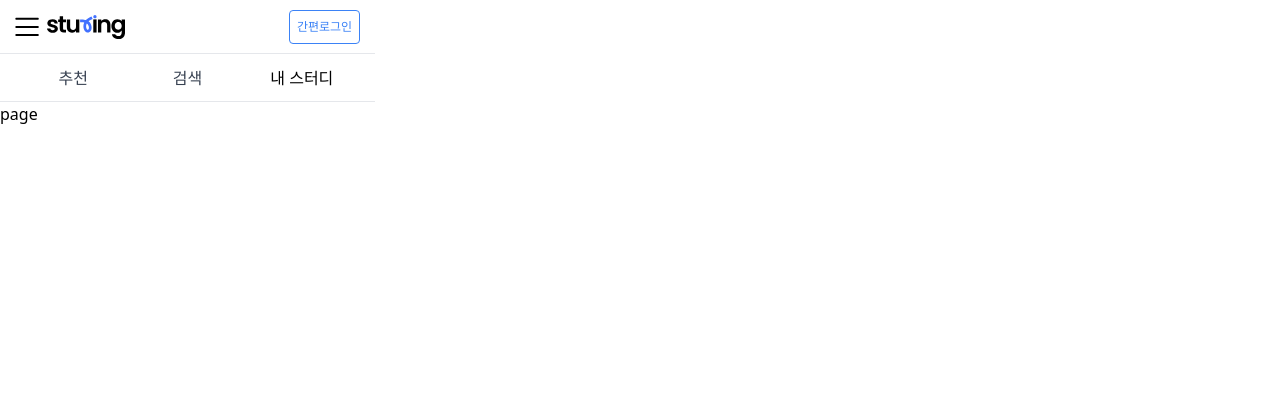
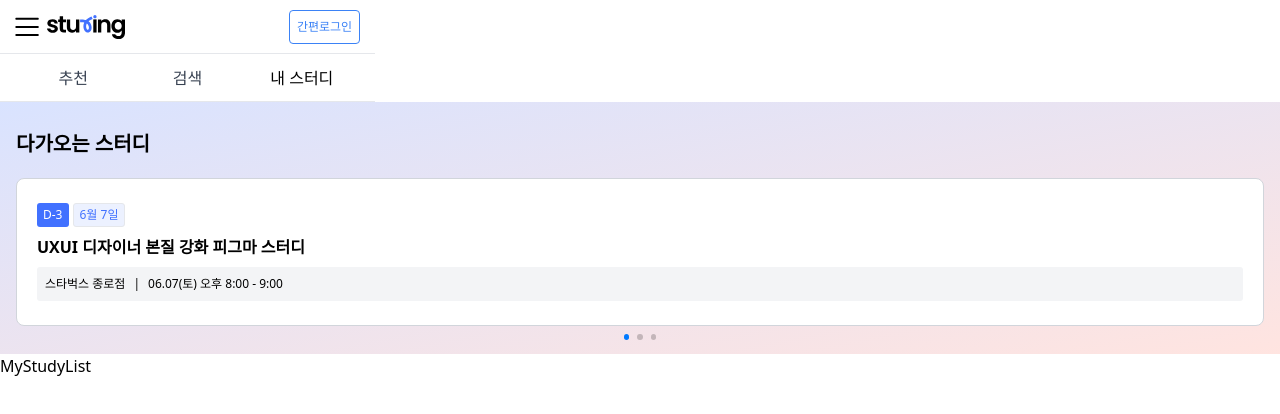
Before and after one commit to develop-13/sturing, a Next.js app: page /myStudy in a window 1280 px wide. Shown: the top 414 px of the page. Built offline with nearby package versions, Linux system fonts and the light colour scheme.

Commit message:
swiper js를 사용한해 upcomingStudy 페이지네이션 구현1

```diff
--- a/src/app/globals.css
+++ b/src/app/globals.css
@@ -6,3 +6,11 @@
   margin: 0;
   padding: 0;
 }
+
+.customBullet {
+  cursor: pointer;
+  width: 5.48px;
+  height: 6px;
+  border-radius: 8px;
+  background-color: red;
+}
--- a/src/app/layout.tsx
+++ b/src/app/layout.tsx
@@ -15,7 +15,7 @@ export default function RootLayout({
 }>) {
   return (
     <html lang="en">
-      <body className="flex justify-center bg-gray-500">
+      <body className="flex justify-center">
         <div className="w-screen h-screen bg-white">
           <HeaderSection />
           {children}
--- /dev/null
+++ b/src/app/myStudy/components/MyStudyList.tsx
@@ -0,0 +1,6 @@
+"use client";
+function MyStudyList() {
+  return <div>MyStudyList</div>;
+}
+
+export default MyStudyList;
--- /dev/null
+++ b/src/app/myStudy/components/UpcomingStudyInfo.tsx
@@ -0,0 +1,45 @@
+// 서버로부터 불러온 다가오는 스터디 리스트의 예상 포멧
+type TupcomingStudy = {
+  startDate: string;
+  title: string;
+  location: string;
+  hour: number;
+};
+
+function UpcomingStudyInfo({
+  upcomingStudyInfo,
+}: {
+  upcomingStudyInfo: TupcomingStudy;
+}) {
+  return (
+    <div className="py-[28px] flex flex-col gap-5 px-[16px] bg-gradient-to-br from-[#D9E3FF] 100% to-[#FFE4E0] 100%">
+      <h1 className="font-semibold text-[20px] leading-7 tracking-[-3%]">
+        다가오는 스터디
+      </h1>
+      <div className="flex flex-col gap-3">
+        <div className="px-[20px] py-[24px] flex flex-col gap-[8px] rounded-lg border border-gray-300 bg-[#ffffff]">
+          <div className="flex gap-1">
+            <button className="text-[12px] font-medium tracking-[-3%] leading-[18px] py-[2px] px-[6px] bg-[#4171FF] rounded-[3px] text-[#FFFFFF]">
+              D-3
+            </button>
+            <button className="border bg-[#ECF1FF]  py-[2px] px-[6px] rounded-[3px] text-[12px] font-medium tracking-[-3%] leading-[18px] text-[#4171FF]">
+              6월 7일
+            </button>
+          </div>
+          <h2 className="text-[16px] font-semibold leading-6 tracking-[-2%] text-[##212121]">
+            UXUI 디자이너 본질 강화 피그마 스터디
+          </h2>
+          <h6 className="bg-gray-100 rounded-[3px] p-2 flex gap-2 text-[12px] font-medium leading-[18px] tracking-[-3%]">
+            {/* 스타벅스 종로점 | 06.07(토) 오후 8:00 - 9:00 */}
+            <span>스타벅스 종로점</span>
+            <span>|</span>
+            <span>06.07(토) 오후 8:00 - 9:00</span>
+          </h6>
+        </div>
+        {/* <div><PageBtns /></div> */}
+      </div>
+    </div>
+  );
+}
+
+export default UpcomingStudyInfo;
--- /dev/null
+++ b/src/app/myStudy/components/UpcomingStudyList.tsx
@@ -0,0 +1,69 @@
+"use client";
+
+// 클라이언트 컴포넌트 여야 하는가?
+
+import { Swiper, SwiperSlide } from "swiper/react";
+import "swiper/css";
+import "swiper/css/pagination";
+
+import { Pagination } from "swiper/modules";
+import UpcomingStudyInfo from "./UpcomingStudyInfo";
+// 서버로부터 불러온 다가오는 스터디 리스트의 예상 포멧
+type TupcomingStudy = {
+  startDate: string;
+  title: string;
+  location: string;
+  hour: number;
+};
+
+const UpcomingStudyList_dummy: TupcomingStudy[] = [
+  {
+    startDate: new Date("2024-06-07T20:00:00+09:00").toISOString(),
+    title: "UXUI 디자이너 본질 강화 피그마 스터디",
+    location: "스타벅스 종로점",
+    hour: 60,
+  },
+  {
+    startDate: new Date("2024-06-15T20:00:00+09:00").toISOString(),
+    title: "자바 스터디",
+    location: "스타벅스 종로점",
+    hour: 60,
+  },
+  {
+    startDate: new Date("2024-06-22T20:00:00+09:00").toISOString(),
+    title: "next js 스터디",
+    location: "마곡 어딘가",
+    hour: 60,
+  },
+];
+
+function UpcomingStudyList() {
+  return (
+    // <div className="py-[28px] flex flex-col gap-5 px-[16px] bg-gradient-to-br from-[#D9E3FF] 100% to-[#FFE4E0] 100%">
+    //   <h1 className="font-semibold text-[20px] leading-7 tracking-[-3%]">
+    //     다가오는 스터디
+    //   </h1>
+
+    //   {UpcomingStudyList_dummy.map((UpcomingStudy, idx) => (
+    //     <UpcomingStudyInfo upcomingStudyInfo={UpcomingStudy} />
+    //   ))}
+    // </div> // 한 페이지?
+    <Swiper
+      spaceBetween={30}
+      pagination={{
+        clickable: true,
+        renderBullet: (index, className) =>
+          `<span class="${className}" style="width: 5.48px; height: 6px;"></span>`,
+      }}
+      modules={[Pagination]}
+    >
+      {UpcomingStudyList_dummy.map((UpcomingStudy, idx) => (
+        <SwiperSlide key={idx}>
+          <UpcomingStudyInfo upcomingStudyInfo={UpcomingStudy} />
+        </SwiperSlide>
+      ))}
+    </Swiper>
+  );
+}
+
+export default UpcomingStudyList;
--- /dev/null
+++ b/src/app/myStudy/components/pageBtns.tsx
@@ -0,0 +1,16 @@
+function PageBtns() {
+  return (
+    <ul className="flex gap-[10px] justify-center">
+      {Array(3)
+        .fill(null)
+        .map((el, idx) => (
+          <li
+            key={idx}
+            className="cursor-pointer w-[5.48px] h-[6px] rounded-full bg-gray-400"
+          ></li>
+        ))}
+    </ul>
+  );
+}
+
+export default PageBtns;
--- a/src/app/myStudy/page.tsx
+++ b/src/app/myStudy/page.tsx
@@ -1,5 +1,17 @@
+// 다가오는 스터디 데이터를 서버로부터 가져옴
+// myStudyList데이터를 서버로부터 가져옴
+// mySTudyList데이터를 진행 | 대기 | 수락 | 종료 별로 나누어서 StudyList 컴포넌트로 전달
+
+import MyStudyList from "./components/MyStudyList";
+import UpcomingStudyList from "./components/UpcomingStudyList";
+
 function MyStudyPage() {
-  return <div>page</div>;
+  return (
+    <div className="w-max-[375px] ">
+      <UpcomingStudyList />
+      <MyStudyList />
+    </div>
+  );
 }
 
 export default MyStudyPage;
--- a/src/components/HeaderSection.tsx
+++ b/src/components/HeaderSection.tsx
@@ -13,14 +13,14 @@ import Nav from "./Nav";
 
 let isLoggedin = false; // 임의로 지정. 여기서 로그인에 대한 정보를 가져오는 함수가 필요함
 
-const hasLogoPages = ["recommendation", "myStudy", "search"];
+const pagesWithLogo = ["recommendation", "myStudy", "search"];
 // 로고가 보여지는 페이지.
 
 function HeaderSection() {
   // url에 따라 형태를 달리함
   const [empty, pageName, searchingWord] = usePathname().split("/");
 
-  let hasLogo = hasLogoPages.includes(pageName) ? true : false;
+  let hasLogo = pagesWithLogo.includes(pageName) ? true : false;
 
   if (pageName == "search" && searchingWord) {
     hasLogo = false;
@@ -29,7 +29,7 @@ function HeaderSection() {
   if (hasLogo) {
     // 로고가 보여지게끔 스타일링
     return (
-      <div>
+      <section>
         <header className="w-full p-[15px]  flex justify-between items-center max-w-[375px] max-h-[54px] border-b border-[##E4E4E4]">
           <div className="flex gap-[8px] items-center">
             <SlMenu className="text-iconSize" />
@@ -50,7 +50,7 @@ function HeaderSection() {
           )}
         </header>
         <Nav curPageName={pageName} />
-      </div>
+      </section>
     );
   } else {
     return (
--- a/src/components/Nav.tsx
+++ b/src/components/Nav.tsx
@@ -10,10 +10,11 @@ const pageNames = [
 function Nav({ curPageName }: { curPageName: string }) {
   return (
     <div className="flex px-[16px] h-[48px] max-w-[375px] border-b border-[##E4E4E4]">
-      {pageNames.map((pageName) => (
+      {pageNames.map((pageName, idx) => (
         <Link
           href={`/${pageName[0]}`}
-          className={`flex-1 flex items-center justify-center ${
+          key={idx}
+          className={`cursor-pointer flex-1 flex items-center justify-center ${
             pageName[0] === curPageName ? "text-gray-1000" : "text-gray-700"
           }`}
         >
--- a/src/svg/Icon-logo.tsx
+++ b/src/svg/Icon-logo.tsx
@@ -8,7 +8,7 @@ export default function Icon_Logo() {
         fill="none"
         xmlns="http://www.w3.org/2000/svg"
       >
-                <g clip-path="url(#clip0_3196_2062)">
+        <g clipPath="url(#clip0_3196_2062)">
           <path
             d="M2.8697 17.1639C2.01686 16.7786 1.34227 16.2498 0.845949 15.5879C0.349623 14.926 0.0769934 14.1906 0.0315552 13.3851H3.36602C3.42894 13.8894 3.6771 14.3096 4.11051 14.6423C4.54392 14.975 5.08569 15.1396 5.73231 15.1396C6.37893 15.1396 6.85428 15.0136 7.2108 14.7614C7.56732 14.5092 7.74208 14.1836 7.74208 13.7913C7.74208 13.3641 7.52537 13.0454 7.09196 12.8317C6.65855 12.6181 5.96999 12.387 5.02277 12.1313C4.0441 11.8932 3.24369 11.648 2.62154 11.3959C1.99938 11.1437 1.46111 10.755 1.01372 10.2332C0.562833 9.71135 0.339137 9.00743 0.339137 8.12489C0.339137 7.39996 0.548852 6.73455 0.964787 6.13569C1.38072 5.53683 1.9819 5.06054 2.76135 4.71383C3.54079 4.36712 4.46004 4.19202 5.5156 4.19202C7.07798 4.19202 8.32229 4.58425 9.25203 5.36523C10.1818 6.1462 10.6956 7.20033 10.7899 8.52764H7.61974C7.57081 8.00582 7.35411 7.59257 6.96963 7.28438C6.58166 6.9762 6.06785 6.82211 5.42123 6.82211C4.82354 6.82211 4.36217 6.93417 4.03711 7.15481C3.71205 7.37544 3.55127 7.68363 3.55127 8.07937C3.55127 8.52063 3.77147 8.85684 4.21187 9.08798C4.65228 9.31561 5.33735 9.55025 6.27058 9.7884C7.21779 10.0265 7.99723 10.2717 8.6124 10.5238C9.22756 10.776 9.75884 11.1682 10.2097 11.6971C10.6606 12.2259 10.8913 12.9263 10.9088 13.7948C10.9088 14.5548 10.6991 15.2342 10.2831 15.833C9.8637 16.4319 9.26601 16.9047 8.48657 17.2444C7.70713 17.5841 6.79487 17.7557 5.75328 17.7557C4.7117 17.7557 3.71904 17.5631 2.8697 17.1744V17.1639Z"
             fill="black"
```
Also changed, not shown: package.json (+4 -3 lines), 1 other file (tests, documents, lock files or other folders). Lines whose indentation alone changed are shown as unchanged.
